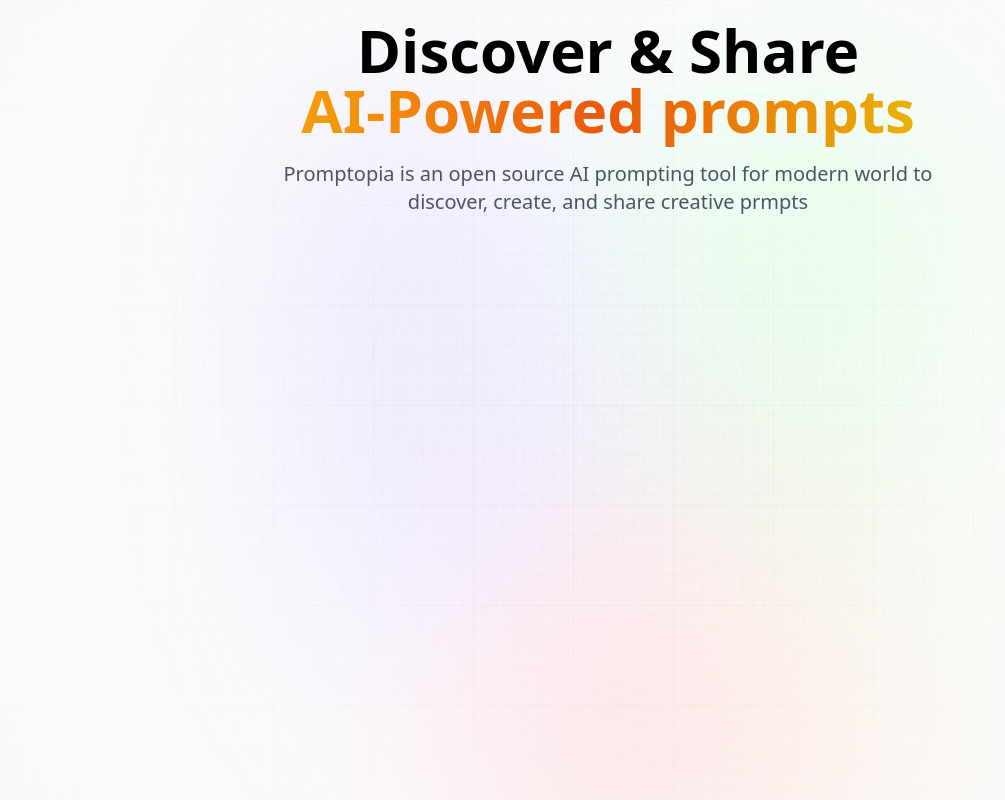
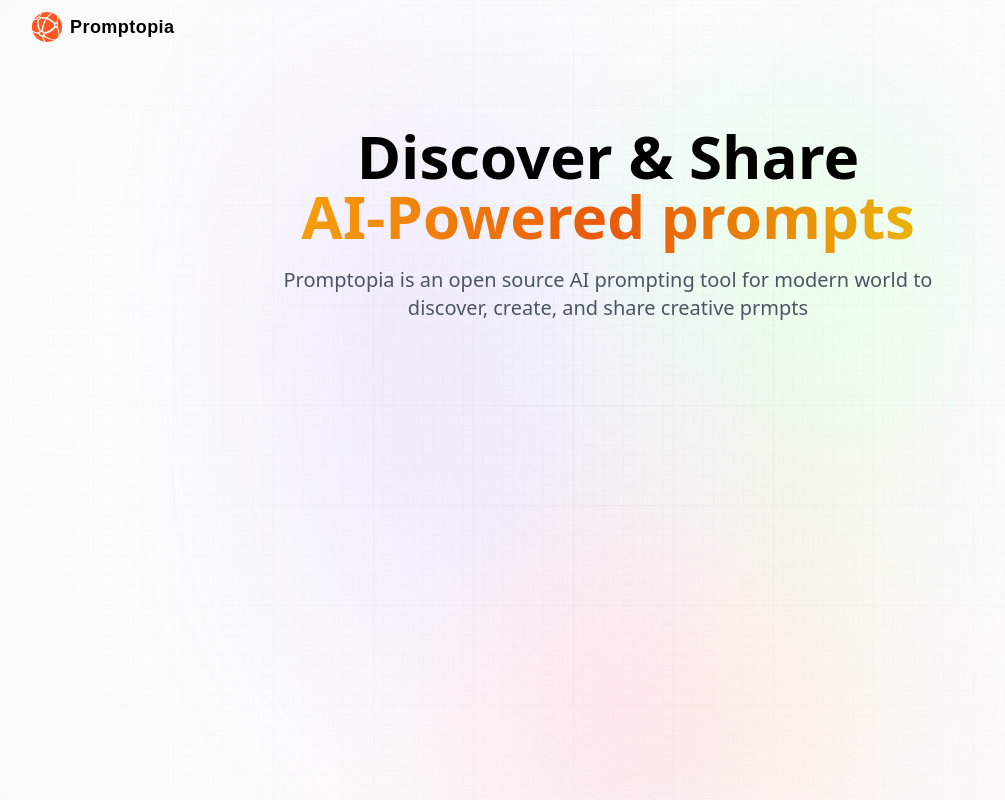
Before and after one commit to yodit93/shared-prompts, a Next.js app: page / in a window 1280 px wide. Shown: the whole page, without its empty margins (32-1037 px from the left). Built offline with nearby package versions, Linux system fonts and the light colour scheme.

Commit message:
Add left navigation

```diff
--- a/components/Nav.jsx
+++ b/components/Nav.jsx
@@ -1,10 +1,33 @@
-import React from 'react'
+import Link  from 'next/link'
+import Image from 'next/image'
 
 const Nav = () => {
+  const isUserLoggedIn = false ;
   return (
-    <div>
+    <nav className='flex-between w-full mb-16 pt-3'>
+      <Link href='/' className='flex gap-2 flex-center'>
+        <Image
+          src='/assets/images/logo.svg'
+          alt='Promptopia Logo'
+          width={30}
+          height={30}
+        />
+        <p className='logo_text'>Promptopia</p>
+      </Link>
+      <div className='sm:flex hidden'>
+        {isUserLoggedIn ? (
+          <div className='flex gap-3 md:gap-5'>
+            <Link href='/create-prompt' className='black_btn'>
+              Create Prompt
+            </Link>
+          </div>
+        ) : (
+          <>
 
-    </div>
+          </>
+        )}
+      </div>
+    </nav>
   )
 }
 
```
